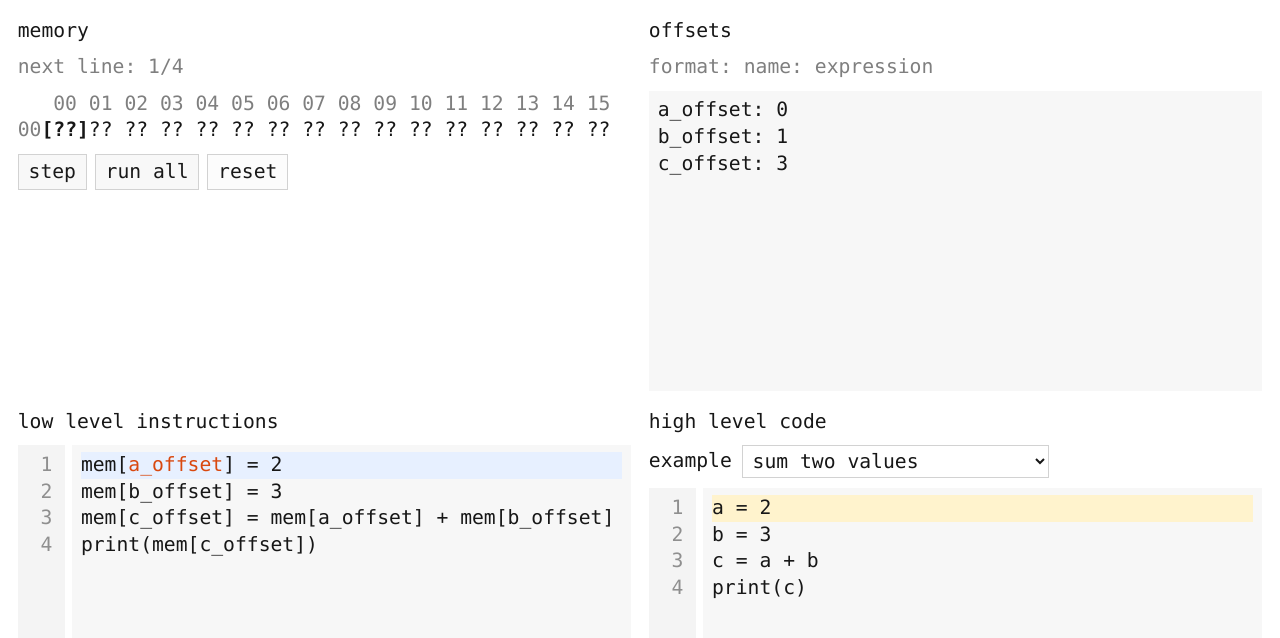
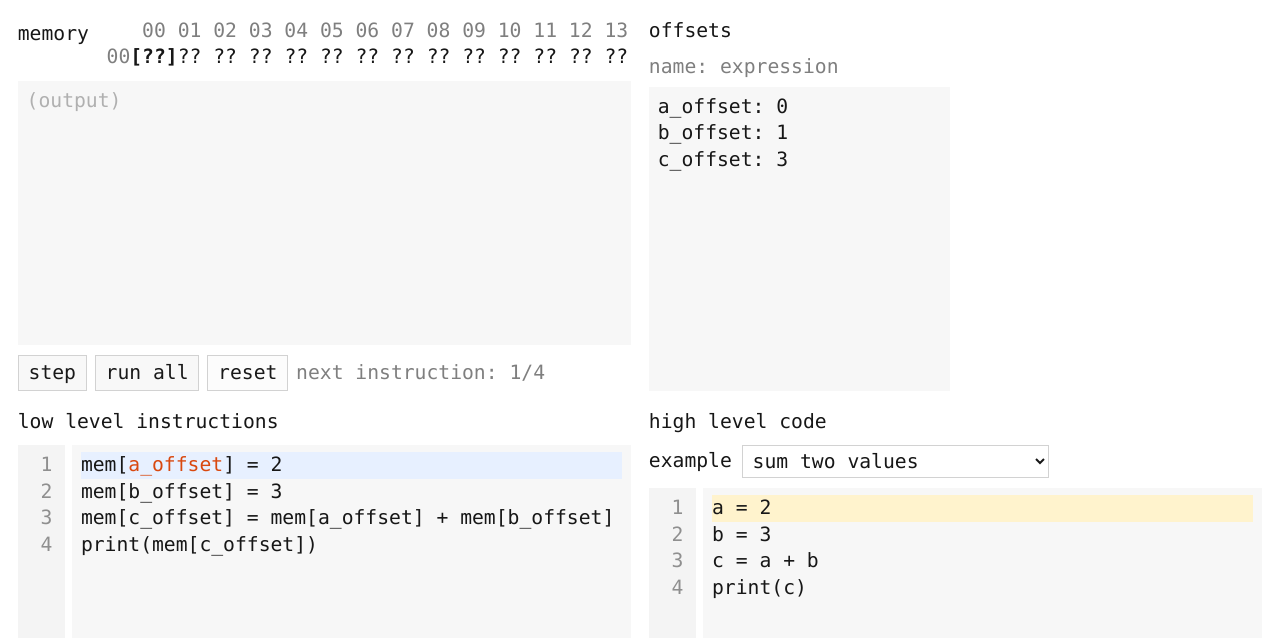
Before and after one commit to acrm/MemoryLayout, a React (Vite) app: page / in a window 1280 px wide. Shown: the top 638 px of the page. Built offline with nearby package versions, Linux system fonts and the light colour scheme.

Commit message:
2026w11-1.7: Memory header inline, print output area, offsets struct layout pane, xy-distance example

```diff
--- a/package.json
+++ b/package.json
@@ -1,7 +1,7 @@
 {
   "name": "memory-layout-lab",
   "private": true,
-  "version": "2026w11-1.6",
+  "version": "2026w11-1.7",
   "type": "module",
   "scripts": {
     "dev": "vite",
--- a/src/App.css
+++ b/src/App.css
@@ -50,6 +50,24 @@
   justify-content: space-between;
   align-items: center;
   gap: 0.7em;
+}
+
+.memory-zone-header {
+  display: flex;
+  align-items: flex-start;
+  gap: 0.9em;
+  overflow-x: auto;
+  overflow-y: hidden;
+  flex-shrink: 0;
+}
+
+.memory-zone-header .zone-title {
+  flex-shrink: 0;
+  padding-top: 0.15em;
+}
+
+.memory-zone-header .memory-console {
+  overflow: visible;
 }
 
 .runtime-inline-error {
@@ -258,6 +276,58 @@ button.secondary {
   overflow: auto;
 }
 
+.print-output {
+  flex: 1;
+  min-height: 0;
+  margin: 0;
+  background: #f7f7f7;
+  padding: 0.35em 0.45em;
+  overflow: auto;
+  white-space: pre-wrap;
+}
+
+.print-output-empty {
+  color: #b0b0b0;
+}
+
+.offsets-body {
+  flex: 1;
+  min-height: 0;
+  display: grid;
+  grid-template-columns: 1fr 1fr;
+  gap: 0.6em;
+}
+
+.offsets-left {
+  min-height: 0;
+  display: flex;
+  flex-direction: column;
+  gap: 0.3em;
+}
+
+.offsets-left .offset-editor {
+  flex: 1;
+  min-height: 0;
+}
+
+.offsets-right {
+  min-height: 0;
+  display: flex;
+  flex-direction: column;
+  gap: 0.3em;
+}
+
+.struct-layout {
+  flex: 1;
+  min-height: 0;
+  margin: 0;
+  background: #f7f7f7;
+  padding: 0.35em 0.45em;
+  overflow: auto;
+  white-space: pre;
+  color: #171717;
+}
+
 @media (max-width: 1100px) {
   .memory-layout-app {
     --terminal-size: clamp(14px, calc(92vw / 48), 20px);
--- a/src/components/MemoryLayoutSimulator.tsx
+++ b/src/components/MemoryLayoutSimulator.tsx
@@ -47,6 +47,7 @@ interface HighLevelExample {
   offsetsText: string
   lowLevelCode: string
   lowToHighMap: number[]
+  structLayout?: string
 }
 
 type TokenKind =
@@ -117,6 +118,48 @@ const HIGH_LEVEL_EXAMPLES: HighLevelExample[] = [
       'print(mem[next_offset])',
     ].join('\n'),
     lowToHighMap: [0, 1, 2],
+  },
+  {
+    id: 'point-distance',
+    label: 'struct: point distance',
+    highLevelCode: [
+      'p1.x = 3',
+      'p1.y = 4',
+      'p2.x = 6',
+      'p2.y = 8',
+      'dx = p2.x - p1.x',
+      'dy = p2.y - p1.y',
+      'dist_sq = dx*dx + dy*dy',
+      'print(dist_sq)',
+    ].join('\n'),
+    offsetsText: [
+      'p1_x: 0',
+      'p1_y: 1',
+      'p2_x: 2',
+      'p2_y: 3',
+      'dx: 4',
+      'dy: 5',
+      'dist_sq: 6',
+    ].join('\n'),
+    lowLevelCode: [
+      'mem[p1_x] = 3',
+      'mem[p1_y] = 4',
+      'mem[p2_x] = 6',
+      'mem[p2_y] = 8',
+      'mem[dx] = mem[p2_x] - mem[p1_x]',
+      'mem[dy] = mem[p2_y] - mem[p1_y]',
+      'mem[dist_sq] = mem[dx] * mem[dx] + mem[dy] * mem[dy]',
+      'print(mem[dist_sq])',
+    ].join('\n'),
+    lowToHighMap: [0, 1, 2, 3, 4, 5, 6, 7],
+    structLayout: [
+      'Point (2 bytes)',
+      '  .x  +0',
+      '  .y  +1',
+      '',
+      'p1  at offset 0',
+      'p2  at offset 2',
+    ].join('\n'),
   },
 ]
 
@@ -630,7 +673,8 @@ const executeInstruction = (
     const printMatch = trimmed.match(/^print\s*\((.*)\)\s*$/)
 
     if (printMatch) {
-      evaluateRuntime(printMatch[1])
+      const printedValue = evaluateRuntime(printMatch[1])
+      trace.printed = [String(printedValue)]
       trace.note = 'print'
     } else {
       const assignmentIndex = findTopLevelAssignment(trimmed)
@@ -754,6 +798,7 @@ export const MemoryLayoutSimulator: React.FC = () => {
   const [initialized, setInitialized] = useState<boolean[]>(Array(DEFAULT_MEMORY_SIZE).fill(false))
   const [locals, setLocals] = useState<Record<string, number>>({})
   const [programCounter, setProgramCounter] = useState(0)
+  const [printedOutput, setPrintedOutput] = useState<string[]>([])
   const [runtimeError, setRuntimeError] = useState<string | null>(null)
   const [selectedOffset, setSelectedOffset] = useState(0)
 
@@ -811,6 +856,7 @@ export const MemoryLayoutSimulator: React.FC = () => {
     setInitialized(snapshot.initialized)
     setLocals(snapshot.locals)
     setProgramCounter(0)
+    setPrintedOutput([])
     setRuntimeError(null)
   }
 
@@ -953,6 +999,10 @@ export const MemoryLayoutSimulator: React.FC = () => {
       return
     }
 
+    if (result.trace.printed.length > 0) {
+      setPrintedOutput((current) => [...current, ...result.trace.printed])
+    }
+
     setMemory(result.nextSnapshot.memory)
     setInitialized(result.nextSnapshot.initialized)
     setLocals(result.nextSnapshot.locals)
@@ -977,6 +1027,7 @@ export const MemoryLayoutSimulator: React.FC = () => {
     }
     let workingCounter = programCounter
     let latestTrace: TraceEntry | null = null
+    const producedOutput: string[] = []
 
     while (workingCounter < lowLevelLines.length) {
       const result = executeInstruction(
@@ -988,6 +1039,7 @@ export const MemoryLayoutSimulator: React.FC = () => {
       )
 
       latestTrace = result.trace
+      producedOutput.push(...result.trace.printed)
 
       if (!result.succeeded) {
         setRuntimeError(result.trace.error || 'Execution failed.')
@@ -1003,6 +1055,10 @@ export const MemoryLayoutSimulator: React.FC = () => {
     }
 
     setSelectedOffset((current) => pickSelectedOffset(latestTrace, current))
+
+    if (producedOutput.length > 0) {
+      setPrintedOutput((current) => [...current, ...producedOutput])
+    }
 
     setMemory(workingSnapshot.memory)
     setInitialized(workingSnapshot.initialized)
@@ -1048,15 +1104,8 @@ export const MemoryLayoutSimulator: React.FC = () => {
   return (
     <div className="memory-layout-app">
       <section className="zone memory-zone">
-        <div className="zone-title">memory</div>
-
-        <div className="memory-stage-head">
-          <span className="status-chip">
-            {isProgramFinished ? 'program finished' : `next line: ${programCounter + 1}/${lowLevelLines.length}`}
-          </span>
-          {runtimeError && <span className="runtime-inline-error">{runtimeError}</span>}
-        </div>
-
+        <div className="memory-zone-header">
+          <span className="zone-title">memory</span>
           <div className="memory-console" role="grid" aria-label="Linear memory">
             <div className="memory-row" role="row">
               <span className="row-prefix row-prefix-muted" aria-hidden="true">
@@ -1116,6 +1165,13 @@ export const MemoryLayoutSimulator: React.FC = () => {
               })}
             </div>
           </div>
+        </div>
+
+        <pre className="print-output">
+          {printedOutput.length > 0
+            ? printedOutput.join('\n')
+            : <span className="print-output-empty">(output)</span>}
+        </pre>
 
         <div className="execution-controls">
           <button
@@ -1142,13 +1198,18 @@ export const MemoryLayoutSimulator: React.FC = () => {
           >
             reset
           </button>
+          <span className="status-chip">
+            {isProgramFinished ? 'finished' : `next instruction: ${programCounter + 1}/${lowLevelLines.length}`}
+          </span>
+          {runtimeError && <span className="runtime-inline-error">{runtimeError}</span>}
         </div>
       </section>
 
       <section className="zone offsets-zone">
         <div className="zone-title">offsets</div>
-        <p className="panel-hint">format: name: expression</p>
-
+        <div className="offsets-body">
+          <div className="offsets-left">
+            <p className="panel-hint">name: expression</p>
             <textarea
               ref={offsetEditorRef}
               className="offset-editor"
@@ -1164,7 +1225,6 @@ export const MemoryLayoutSimulator: React.FC = () => {
               onBlur={() => setFocusedEditor(null)}
               spellCheck={false}
             />
-
             {parsedOffsets.errors.length > 0 && (
               <div className="error-box">
                 {parsedOffsets.errors.map((error) => (
@@ -1172,6 +1232,14 @@ export const MemoryLayoutSimulator: React.FC = () => {
                 ))}
               </div>
             )}
+          </div>
+          {selectedExample.structLayout && (
+            <div className="offsets-right">
+              <p className="panel-hint">struct layout</p>
+              <pre className="struct-layout">{selectedExample.structLayout}</pre>
+            </div>
+          )}
+        </div>
       </section>
 
       <section className="zone instructions-zone">
--- a/version.json
+++ b/version.json
@@ -1,6 +1,6 @@
 {
   "weekCode": "2026w11",
   "minor": 1,
-  "build": 6,
-  "currentVersion": "2026w11-1.6"
+  "build": 7,
+  "currentVersion": "2026w11-1.7"
 }
```
Also changed, not shown: 1 other file (tests, documents, lock files or other folders). Lines whose indentation alone changed are shown as unchanged.
